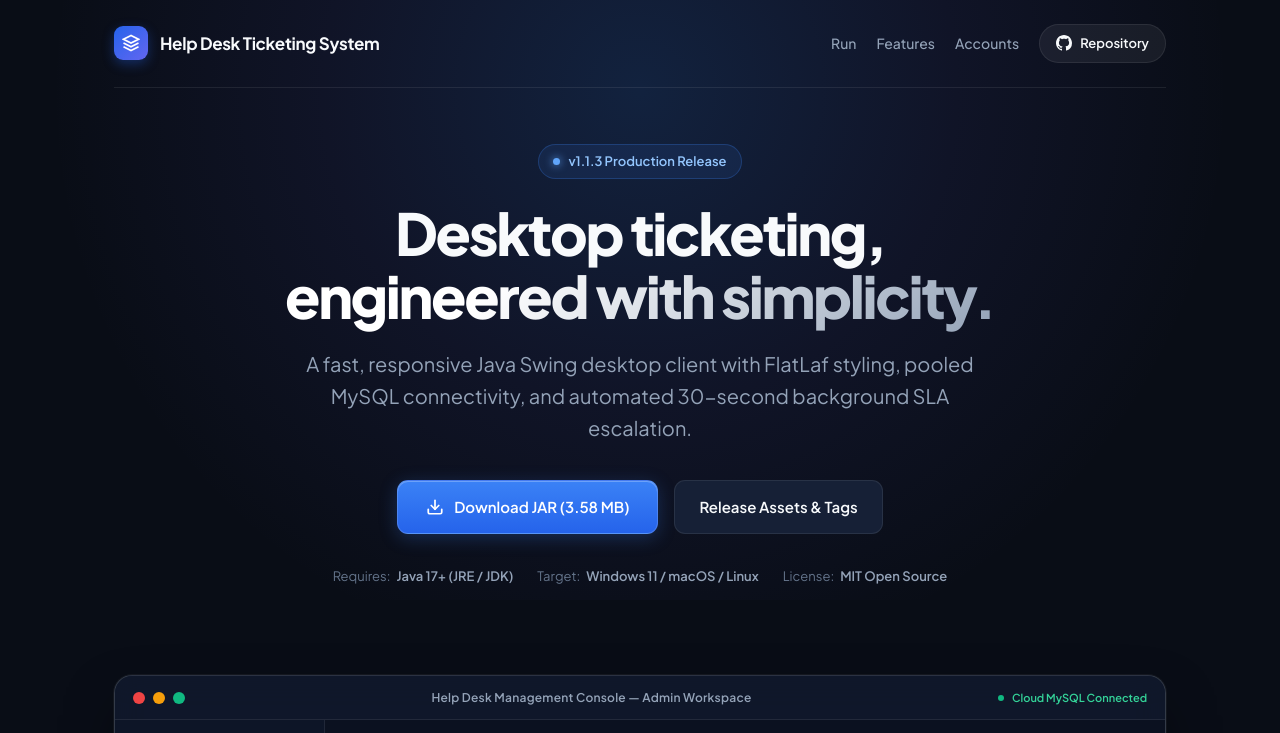
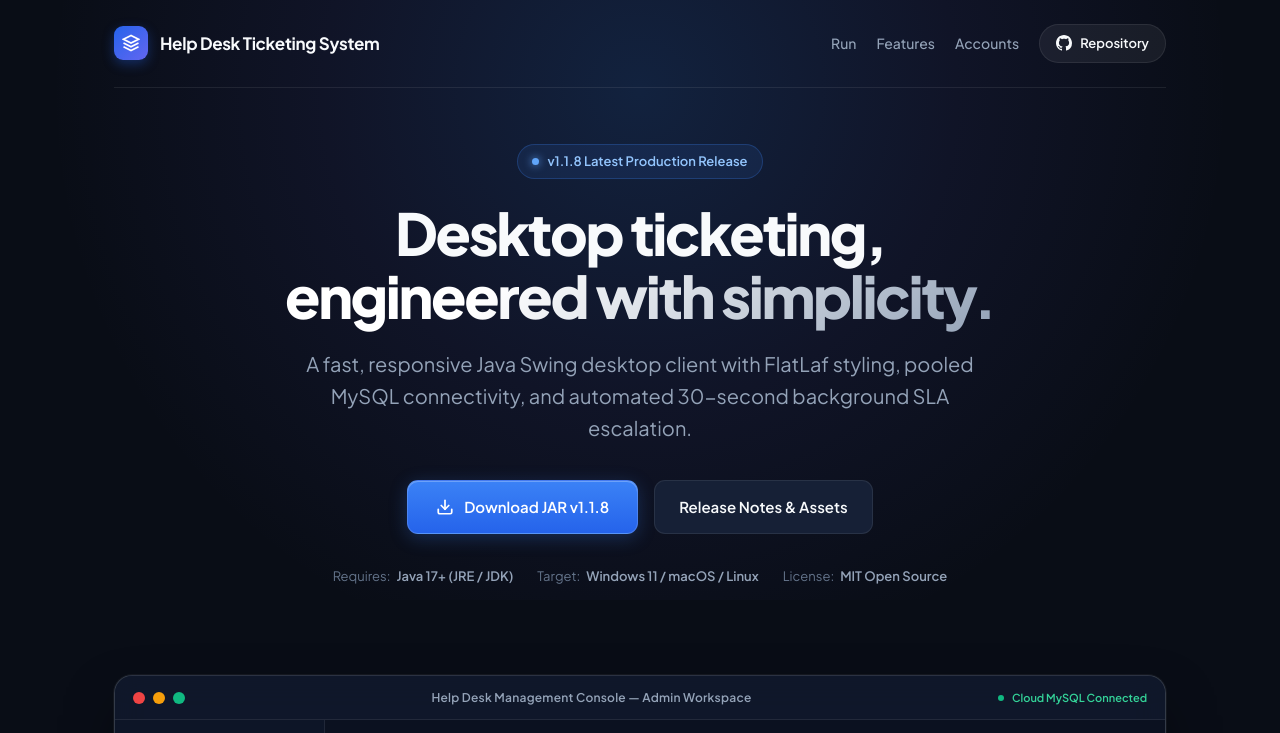
Before and after one commit to JatinDhimanx/HelpDeskTicketingSystem, a plain HTML site: page index.html in a window 1280 px wide. Shown: the top 733 px of the page. Drawn offline with Linux system fonts and the light colour scheme.

Commit message:
docs: update index.html download website to release v1.1.8

```diff
--- a/index.html
+++ b/index.html
@@ -683,7 +683,7 @@
     <section class="hero">
       <div class="version-pill">
         <span class="pulse-dot"></span>
-        v1.1.3 Production Release
+        v1.1.8 Latest Production Release
       </div>
       <h1>
         Desktop ticketing,<br>
@@ -694,17 +694,17 @@
       </p>
 
       <div class="hero-actions">
-        <a href="https://github.com/JatinDhimanx/HelpDeskTicketingSystem/releases/latest/download/HelpDeskTicketingSystem.jar" class="btn-primary">
+        <a href="https://github.com/JatinDhimanx/HelpDeskTicketingSystem/releases/download/v1.1.8/HelpDeskTicketingSystem.jar" class="btn-primary">
           <svg width="18" height="18" viewBox="0 0 24 24" fill="none" stroke="currentColor" stroke-width="2.3" stroke-linecap="round" stroke-linejoin="round">
             <path d="M21 15v4a2 2 0 0 1-2 2H5a2 2 0 0 1-2-2v-4"/>
             <polyline points="7 10 12 15 17 10"/>
             <line x1="12" y1="15" x2="12" y2="3"/>
           </svg>
-          Download JAR (3.58 MB)
+          Download JAR v1.1.8
         </a>
 
-        <a href="https://github.com/JatinDhimanx/HelpDeskTicketingSystem/releases" target="_blank" class="btn-secondary">
-          Release Assets & Tags
+        <a href="https://github.com/JatinDhimanx/HelpDeskTicketingSystem/releases/tag/v1.1.8" target="_blank" class="btn-secondary">
+          Release Notes & Assets
         </a>
       </div>
 
@@ -845,9 +845,9 @@
       <div style="display:flex; justify-content:space-between; align-items:center; flex-wrap:wrap; gap:12px; font-size:12px; color:var(--text-dim);">
         <div style="display:flex; align-items:center; gap:8px;">
           <span>SHA-256 Checksum:</span>
-          <code style="font-family:var(--font-mono); color:#94a3b8; font-size:11px;">F786C2259E045A93CE8629E2809E5CC59B5E5AB843A40238B35579417A655FA2</code>
+          <code style="font-family:var(--font-mono); color:#94a3b8; font-size:11px;">3FC765D00DC4C5258EE55B7DB982960D46BC57D400ED9B058F95A0DE7C3F8AB7</code>
         </div>
-        <button class="copy-btn" onclick="copyText('F786C2259E045A93CE8629E2809E5CC59B5E5AB843A40238B35579417A655FA2', this)">
+        <button class="copy-btn" onclick="copyText('3FC765D00DC4C5258EE55B7DB982960D46BC57D400ED9B058F95A0DE7C3F8AB7', this)">
           Copy Hash
         </button>
       </div>
@@ -936,7 +936,7 @@
 
     <!-- Footer -->
     <footer>
-      <p>Help Desk Ticketing System v1.1.3 • Developed with Java Swing & FlatLaf</p>
+      <p>Help Desk Ticketing System v1.1.8 • Developed with Java Swing & FlatLaf</p>
       <p style="margin-top:6px;">
         Source available on <a href="https://github.com/JatinDhimanx/HelpDeskTicketingSystem" target="_blank">GitHub</a>
       </p>
```
